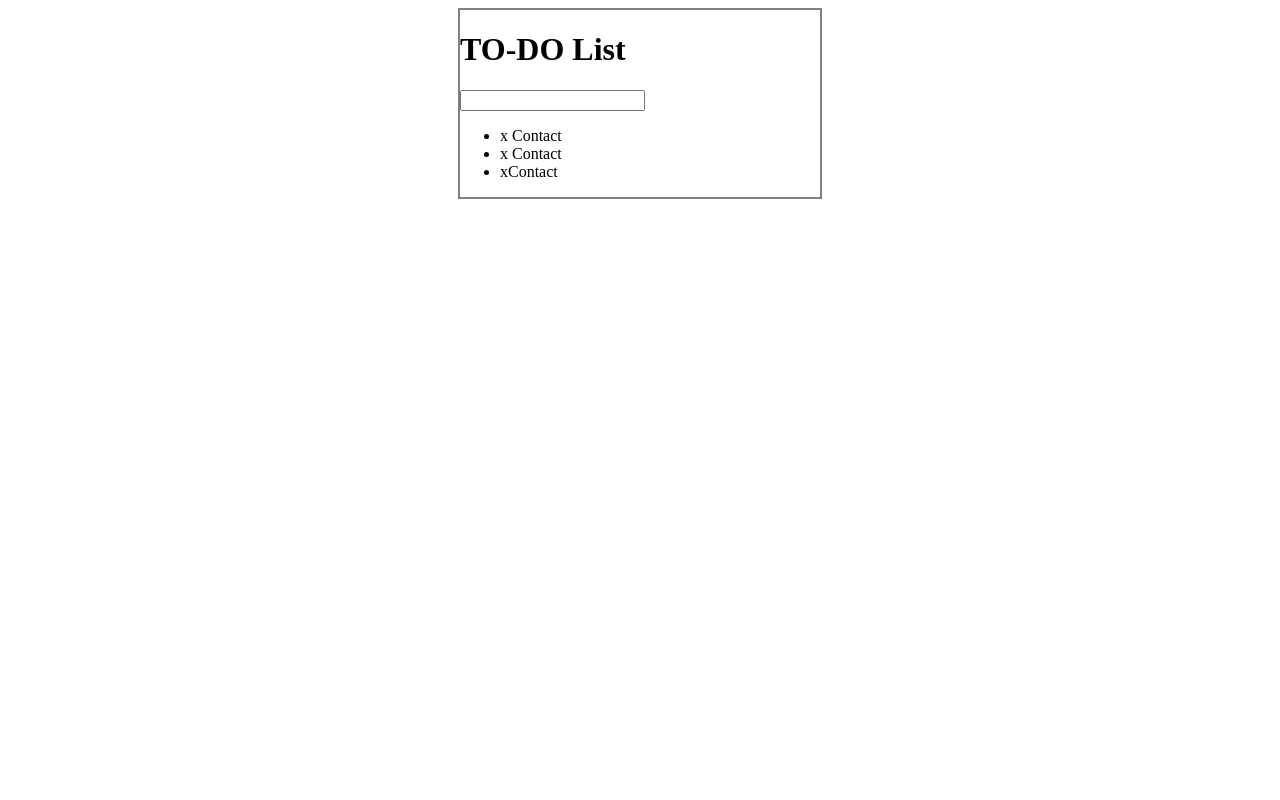
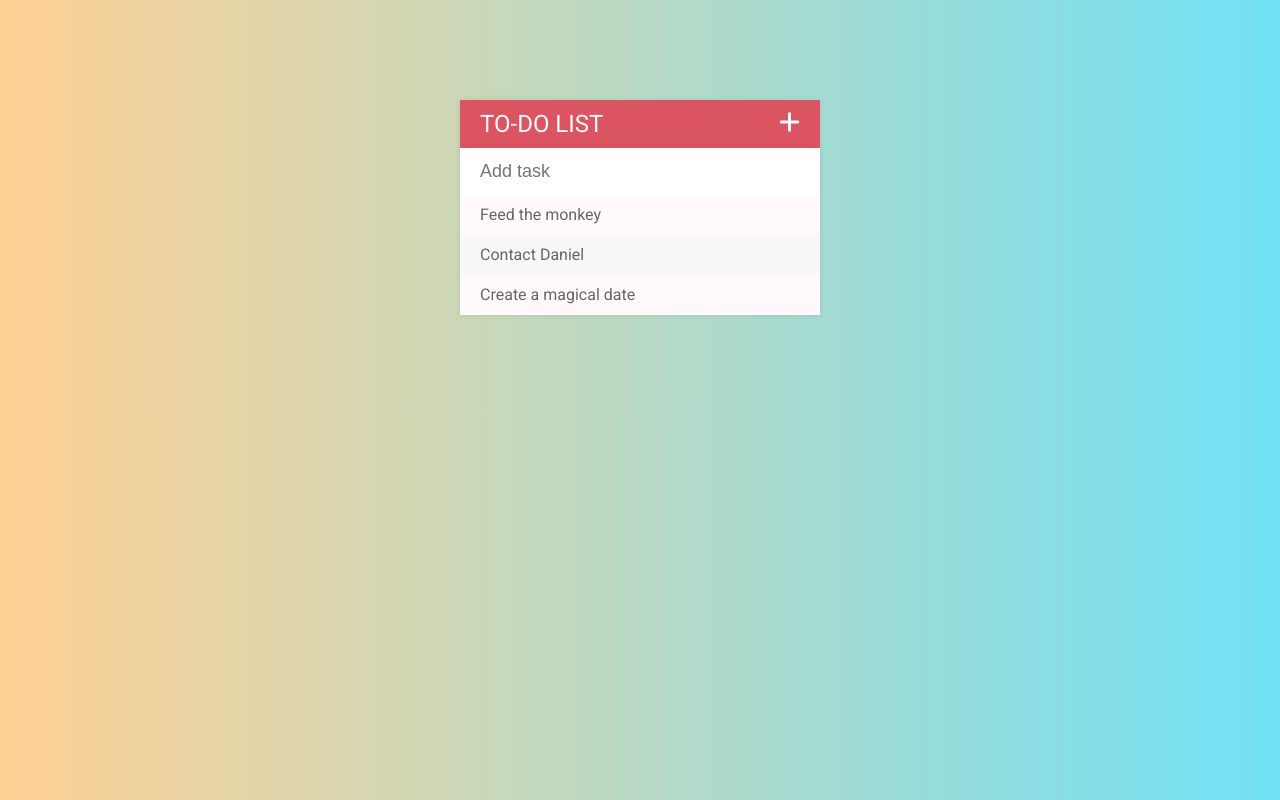
Before and after one commit to DanielGarciaGuillen/todo-list, a plain HTML site: page index.html in a window 1280 px wide. Drawn offline with Linux system fonts and the light colour scheme.

Commit message:
final version 2.0

```diff
--- a/assets/css/style.css
+++ b/assets/css/style.css
@@ -1,10 +1,84 @@
+body {
+    font-family: Roboto;
+    background: #70e1f5;  /* fallback for old browsers */
+    background: -webkit-linear-gradient(to right, #ffd194, #70e1f5);  /* Chrome 10-25, Safari 5.1-6 */
+    background: linear-gradient(to right, #ffd194, #70e1f5); /* W3C, IE 10+/ Edge, Firefox 16+, Chrome 26+, Opera 12+, Safari 7+ */
+}
+
 #container {
 width: 360px;
-margin: 0 auto;
-border: 2px solid grey;
+margin: 100px auto;
+box-shadow: 0 0 5px rgb(0, 0, 0, 0.1);
+background: #f7f7f7;
+}
+
+h1{
+    background: #DB5461;
+    color: #FFF9FB;
+    margin: 0;
+    padding: 10px 20px;
+    text-transform: uppercase;
+    font-size: 24px;
+    font-weight: normal;
+}
+
+li{
+    background: #FFF9FB;
+    height: 40px;
+    line-height: 40px;
+    color: #666;
+}
+
+li:nth-child(2n){
+    background: #f7f7f7;
+}
+
+
+li:hover span {
+    width: 40px;
+    opacity: 1;
+
+}
+
+ul {
+    list-style: none;
+    margin: 0;
+    padding: 0;
+}
+
+input{
+    font-size: 18px;
+    color: #f7f7f7;
+    width: 100%;
+    padding: 13px 20px 13px 20px;
+    box-sizing: border-box;
+    color: #DB5461;
+    border: 0px solid ;
+}
+
+input:focus {
+    background: #f7f7f7;
+    border: 2px solid  #E3F2FD;
+    outline: none;
+}
+
+span{
+    background: #F4A261;
+    color: #f7f7f7;
+    height: 40px;
+    margin-right: 20px;
+    text-align: center;
+    width: 0;
+    display: inline-block;
+     transition: 0.2s linear;
+     opacity: 0;
 }
 
 .completed {
     color: gray;
     text-decoration: line-through;
 }
+
+.fa-plus{
+    float: right;
+}
--- a/assets/js/todo-list.js
+++ b/assets/js/todo-list.js
@@ -1,14 +1,30 @@
 //Check off by clicking
 
-$("li").click(function(){
+$("ul").on("click", "li",function(){
     $(this).toggleClass("completed");
 });
 
 
 //Click on X to delete Todo
-$("span").click(function(event){
+$("ul").on("click", "span",function(event){
     $(this).parent().fadeOut(500, function(){
         $(this).remove();
     });
     event.stopPropagation();
 })
+
+//add listener
+$("input[type='text']").keypress(function(event){
+    if(event.which ===13){
+        var todoText = $(this).val();
+        $(this).val("");
+        //create new li and add to ul
+        $("ul").append("<li><span><i class='fa fa-trash-o'></i></span> " + todoText + "</li>");
+
+    }
+})
+
+$(".fa-plus").click(function(){
+    $("input[type='text'").fadeToggle();
+
+})
--- a/index.html
+++ b/index.html
@@ -3,6 +3,10 @@
 <head>
     <link rel="stylesheet" type="text/css" href="assets/css/style.css">
     <script src="assets/js/lib/jquery-3.2.1.min.js"></script>
+    <link href="https://fonts.googleapis.com/css?family=Roboto" rel="stylesheet">
+    <script src="https://use.fontawesome.com/ce1893bfaa.js"></script>
+
+
 </head>
 
 
@@ -10,13 +14,17 @@
 
  <div id="container">
 
-    <h1> TO-DO List</h1>
-    <input type="text">
+    <h1> TO-DO List<i class="fa fa-plus" aria-hidden="true"></i>
+</h1>
+    <input type="text" placeholder="Add task">
 
     <ul>
-        <li><span>x</span> Contact</li>
-        <li><span>x</span> Contact</li>
-        <li><span>x</span >Contact</li>
+        <li><span><i class="fa fa-trash-o" aria-hidden="true"></i>
+</span>Feed the monkey</li>
+        <li><span><i class="fa fa-trash-o" aria-hidden="true"></i>
+</span>Contact Daniel</li>
+        <li><span><i class="fa fa-trash-o" aria-hidden="true"></i>
+</span>Create a magical date</li>
     </ul>
 
 
```
